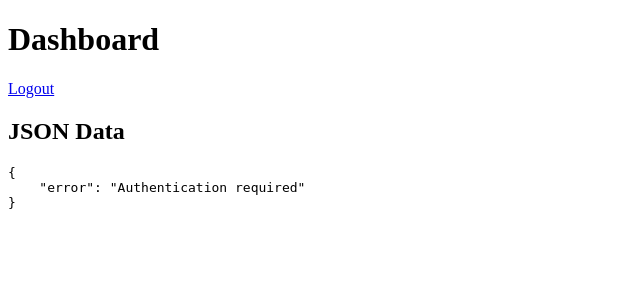
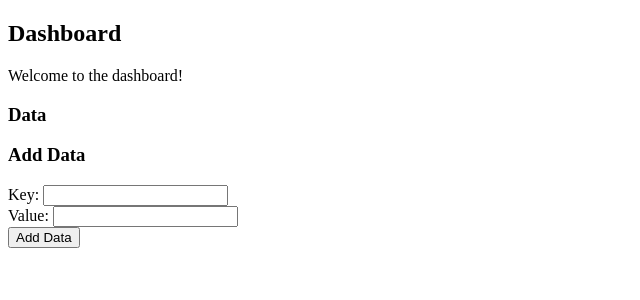
Before and after one commit to geeksahilthakur/mate, a Flask app: template templates/dashboard.html in a window 1280 px wide. Shown: the top 300 px of the page, without its empty margins (0-640 px from the left). Run offline with Flask 2, Linux system fonts and the light colour scheme; the template is opened without the code that fills it, so the values that code supplies are empty.

Commit message:
Update dashboard.html

```diff
--- a/templates/dashboard.html
+++ b/templates/dashboard.html
@@ -5,24 +5,53 @@
     <meta name="viewport" content="width=device-width, initial-scale=1.0">
     <title>Dashboard</title>
 </head>
-<body class="neumorphic">
-    <div class="container">
-        <h1>Dashboard</h1>
-        <p><a href="{{ url_for('logout') }}">Logout</a></p>
-        <h2>JSON Data</h2>
-        <pre id="jsonData"></pre>
+<body>
+    <h2>Dashboard</h2>
+    <p>Welcome to the dashboard!</p>
+    <div id="data-container">
+        <h3>Data</h3>
+        <ul id="data-list">
+            {% for key, value in data.items() %}
+                <li>{{ key }}: {{ value }}</li>
+            {% endfor %}
+        </ul>
     </div>
+    <form id="data-form">
+        <h3>Add Data</h3>
+        <div>
+            <label for="key">Key:</label>
+            <input type="text" id="key" name="key" required>
+        </div>
+        <div>
+            <label for="value">Value:</label>
+            <input type="text" id="value" name="value" required>
+        </div>
+        <div>
+            <button type="button" onclick="addData()">Add Data</button>
+        </div>
+    </form>
+
     <script>
-        function fetchData() {
-            fetch('/data')
-                .then(response => response.json())
-                .then(data => {
-                    document.getElementById('jsonData').textContent = JSON.stringify(data, null, 4);
-                });
+        function addData() {
+            var key = document.getElementById('key').value;
+            var value = document.getElementById('value').value;
+            var data = {
+                [key]: value
+            };
+            fetch('/data', {
+                method: 'POST',
+                headers: {
+                    'Content-Type': 'application/json'
+                },
+                body: JSON.stringify(data)
+            })
+            .then(response => response.json())
+            .then(data => {
+                console.log(data);
+                location.reload();
+            })
+            .catch(error => console.error('Error:', error));
         }
-        // Fetch data initially and then set up interval to fetch data periodically
-        fetchData();
-        setInterval(fetchData, 5000); // Fetch data every 5 seconds
     </script>
 </body>
 </html>
```
